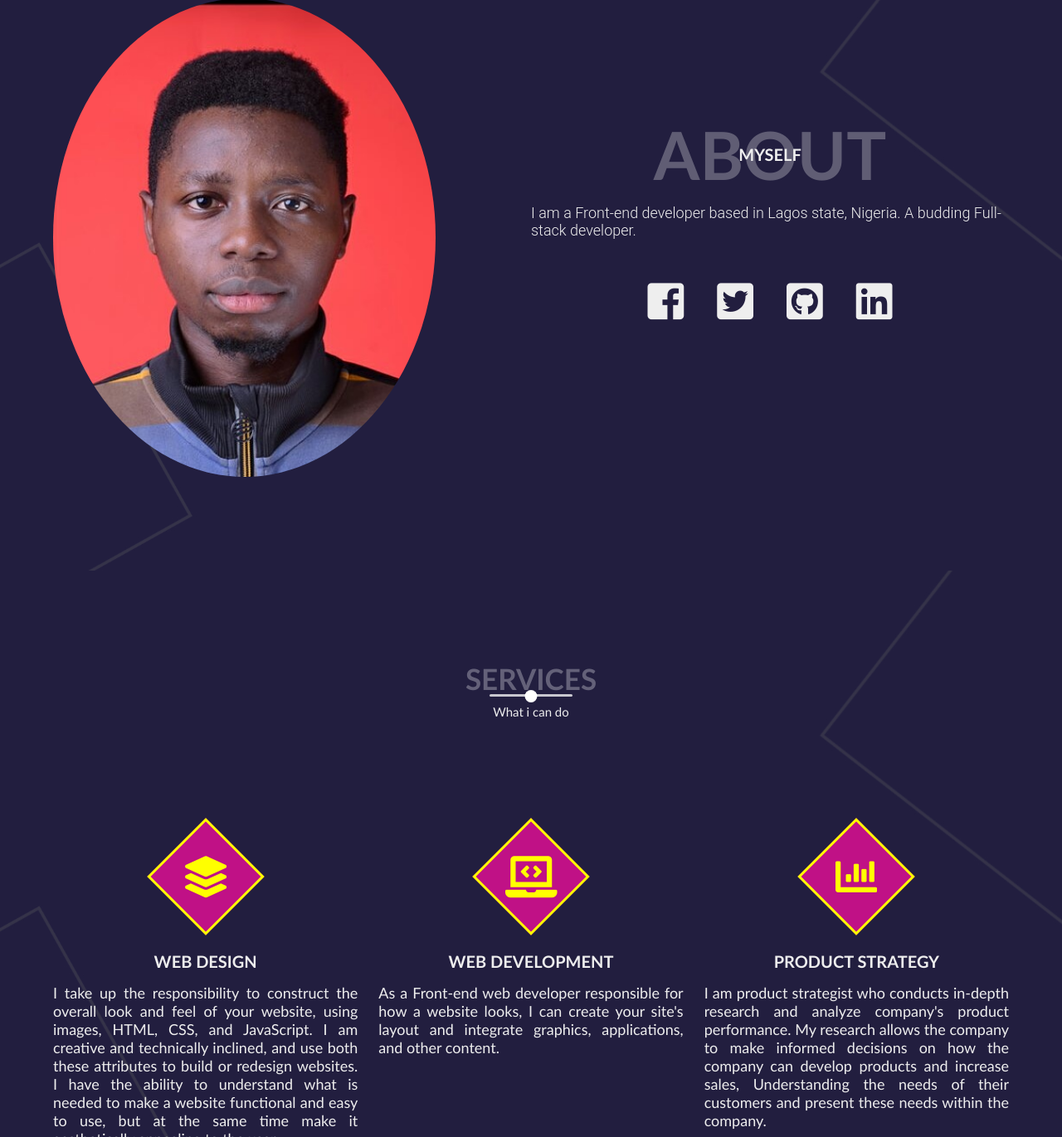
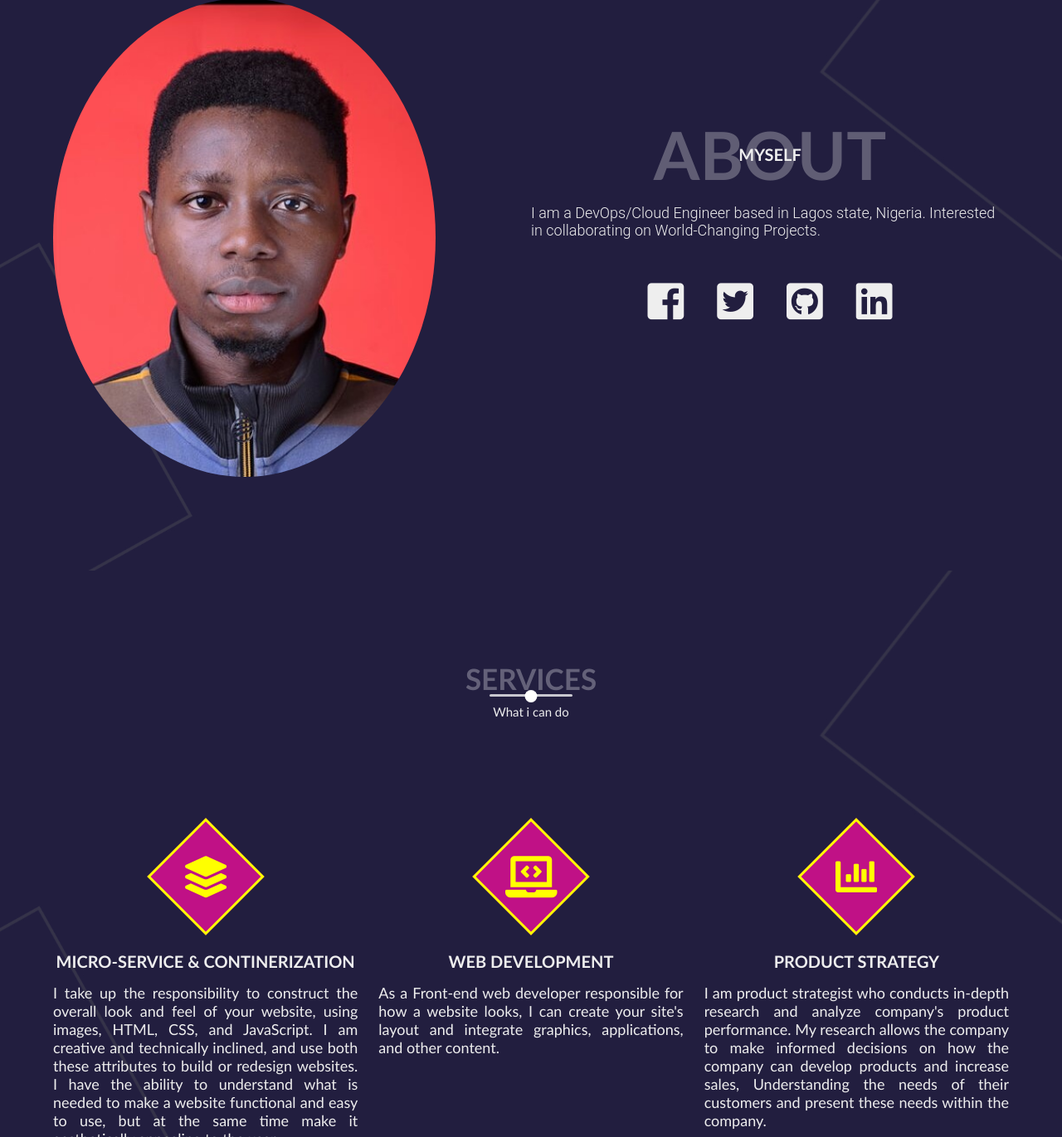
Before and after one commit to Bobaddey/Portfolio, a plain HTML site: page index.html in a window 1280 px wide. Shown: the part 912-2283 px from the top of the page at 83% size. Drawn offline with nearby package versions, Linux system fonts and the light colour scheme.

Commit message:
first service change

```diff
--- a/index.html
+++ b/index.html
@@ -63,7 +63,7 @@
                     <h6>myself</h6>
                 </div>
                 <p>
-                   I am a Front-end developer based in Lagos state, Nigeria. A budding Full-stack developer.
+                   I am a DevOps/Cloud Engineer based in Lagos state, Nigeria. Interested in collaborating on World-Changing Projects.
                 </p>
                 <div class="social-media">
                     <ul class="nav-list">
@@ -73,7 +73,7 @@
                             </a>
                         </li>
                         <li>
-                            <a href="https://twitter.com/DatTechBob" class="icon-link">
+                            <a href="https://twitter.com/Bob_Techies" class="icon-link">
                                 <i class="fab fa-twitter-square"></i>
                             </a>
                         </li>
@@ -108,7 +108,7 @@
                     <div class="icon-container">
                         <i class="fas fa-layer-group"></i>
                     </div>
-                    <h1>Web Design</h1>
+                    <h1>Micro-service & Continerization</h1>
                     <p> I take up the responsibility to construct the overall look and feel of your website,
                         using images, HTML, CSS, and JavaScript.
                         I am creative and technically inclined, and use both these attributes to build or redesign websites.
```
